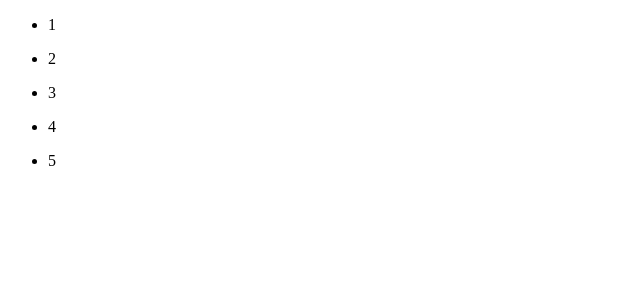
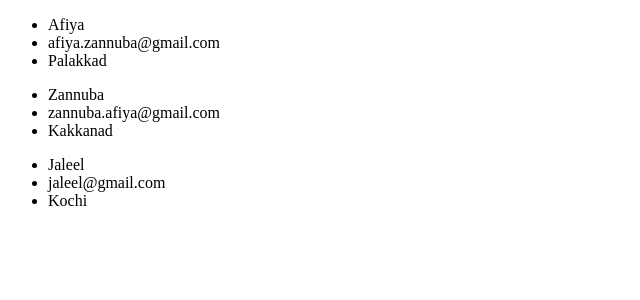
Before and after one commit to AfiyaZannuba/React-Learning, a React (Vite) app: page / in a window 1280 px wide. Shown: the top 300 px of the page, without its empty margins (0-640 px from the left). Built offline with nearby package versions, Linux system fonts and the light colour scheme.

Commit message:
Data in array format is displayed using map method

```diff
--- a/src/App.jsx
+++ b/src/App.jsx
@@ -2,13 +2,31 @@
 // import ProductInfo from "./components/ProductInfo";
 
 const App = () => {
-  const numbers = [ 1, 2, 3, 4, 5];
+  const userInfo = [
+    {
+      username: "Afiya",
+      email: "afiya.zannuba@gmail.com",
+      location: "Palakkad"
+    },
+    {
+      username: "Zannuba",
+      email: "zannuba.afiya@gmail.com",
+      location: "Kakkanad"
+    },
+    {
+      username: "Jaleel",
+      email: "jaleel@gmail.com",
+      location: "Kochi"
+    }
+  ]
 
   return (
     <main>
-      {numbers.map((number) => (
-        <ul key={number}>
-          <li>{number}</li>
+      {userInfo.map((user) => (
+        <ul key={Math.random()}>
+          <li>{user.username}</li>
+          <li>{user.email}</li>
+          <li>{user.location}</li>
         </ul>
       ))}
     </main>
```
